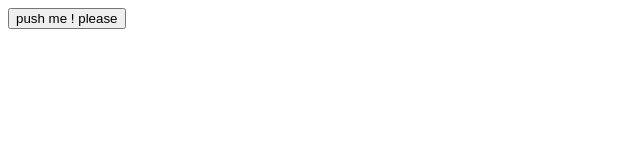
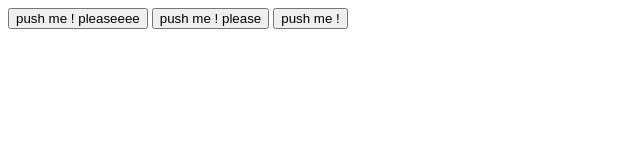
Before and after one commit to information47/repoTest, a plain HTML site: page index.html in a window 1280 px wide. Shown: the whole page, without its empty margins (0-640 px from the left). Drawn offline with Linux system fonts and the light colour scheme.

Commit message:
ajout de 2 boutons

```diff
--- a/index.html
+++ b/index.html
@@ -7,6 +7,8 @@
     <title>Document</title>
 </head>
 <body>
+    <button>push me ! pleaseeee</button>
     <button>push me ! please</button>
+    <button>push me !</button>
 </body>
 </html>
```
